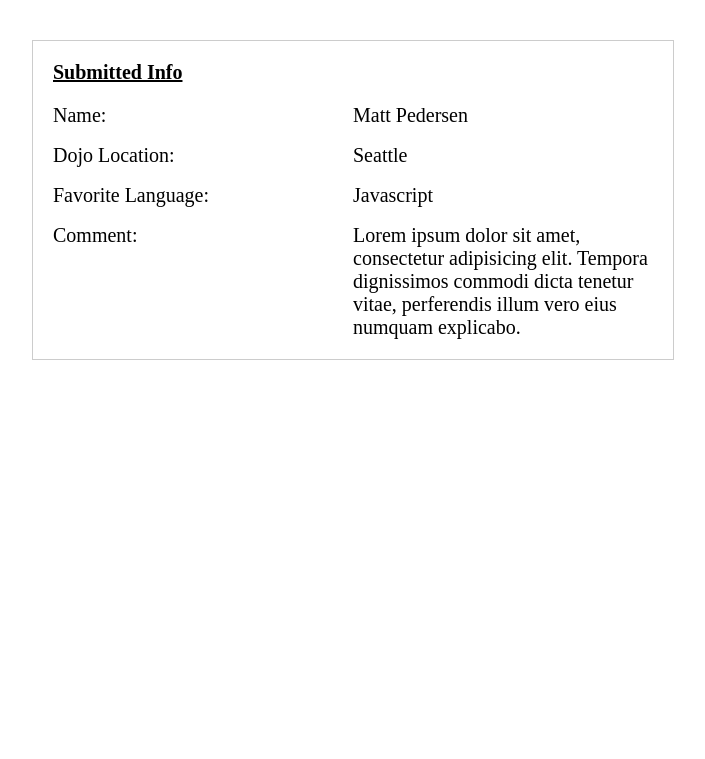
After one commit to mpedersen2054/dojo_survey, a Flask app: page /result in a window 1280 px wide. The commit adds this page. Shown: the top 759 px of the page, without its empty margins (287-992 px from the left). Run offline with Flask 2, Linux system fonts and the light colour scheme.

Commit message:
add markup for /result

```diff
--- a/server.py
+++ b/server.py
@@ -11,5 +11,9 @@ def new_survey():
   print "hello there"
   # name, location, fav_lang, comment = request.form
 
+@app.route('/result')
+def result():
+  return render_template('result.html')
+
 
 app.run(debug=True)
--- a/static/css/styles.css
+++ b/static/css/styles.css
@@ -62,3 +62,31 @@
   background-color: #4CEDCE;
   color: #fff;
 }
+
+
+/* result page */
+
+.result-page {
+  width: 600px;
+}
+
+.result-page h1 {
+  text-decoration: underline;
+  font-weight: bold;
+}
+
+.data-row {
+  width: 100%;
+  display: block;
+  padding: 20px 0;
+}
+
+.data-row .desc {
+  width: 50%;
+  float: left;
+}
+
+.data-row .info {
+  width: 50%;
+  float: left;
+}
--- /dev/null
+++ b/templates/result.html
@@ -0,0 +1,32 @@
+<head>
+  <meta charset="UTF-8">
+  <title>Dojo Survey</title>
+  <link rel="stylesheet" href={{url_for('static', filename="css/styles.css")}}>
+</head>
+<body>
+
+  <div class="container result-page">
+    <h1>Submitted Info</h1>
+
+    <div class="data-row">
+      <div class="desc">Name:</div>
+      <div class="info">Matt Pedersen</div>
+    </div>
+
+    <div class="data-row">
+      <div class="desc">Dojo Location:</div>
+      <div class="info">Seattle</div>
+    </div>
+
+    <div class="data-row">
+      <div class="desc">Favorite Language:</div>
+      <div class="info">Javascript</div>
+    </div>
+
+    <div class="data-row">
+      <div class="desc">Comment:</div>
+      <div class="info">Lorem ipsum dolor sit amet, consectetur adipisicing elit. Tempora dignissimos commodi dicta tenetur vitae, perferendis illum vero eius numquam explicabo.</div>
+    </div>
+  </div>
+
+</body>
```
